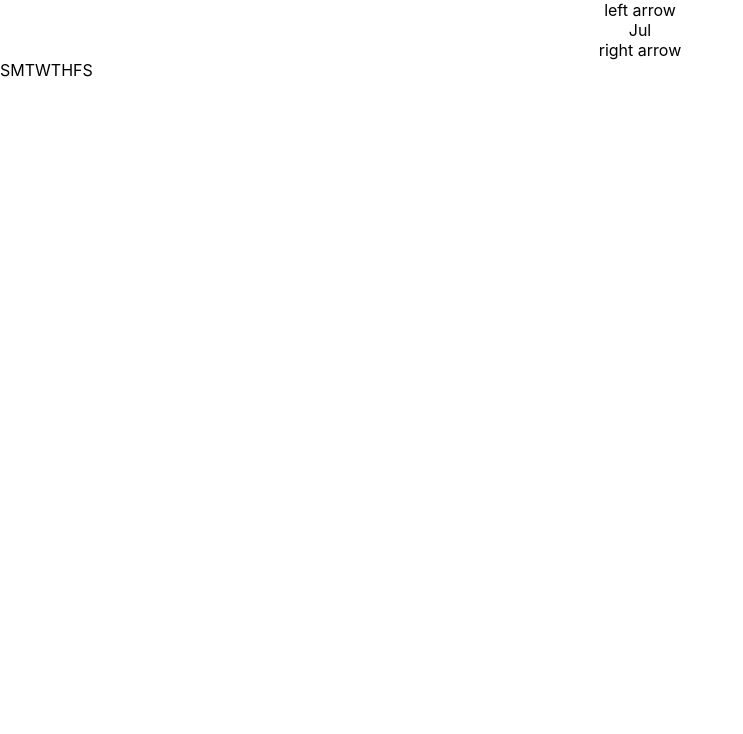
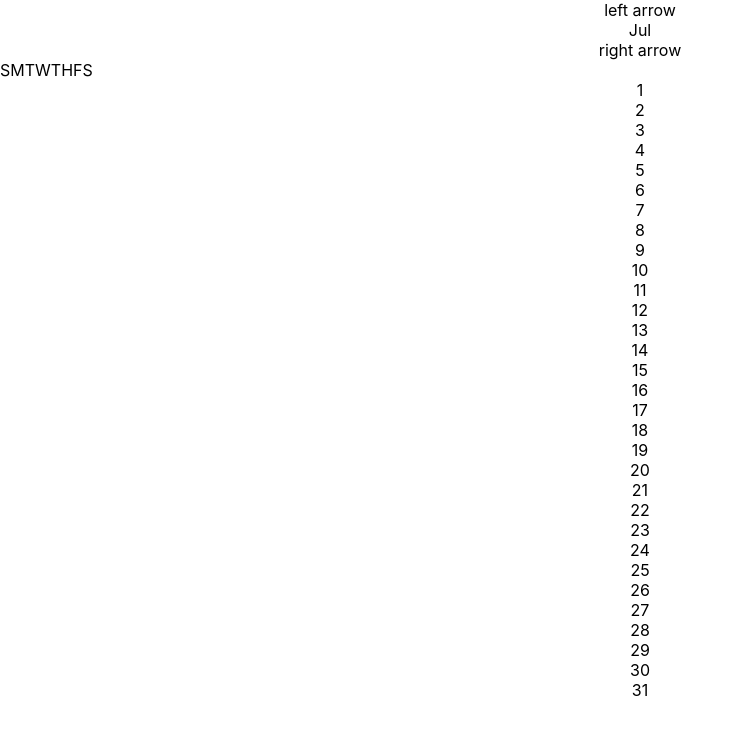
Before and after one commit to jenniferenck/interactive-calendar, a React (Create React App) app: page / in a window 1280 px wide. Shown: the top 734 px of the page, without its empty margins (0-743 px from the left). Built offline with nearby package versions, Linux system fonts and the light colour scheme.

Commit message:
added days to render

```diff
--- a/src/CalendarMonth/index.js
+++ b/src/CalendarMonth/index.js
@@ -5,17 +5,26 @@ class CalendarMonth extends Component {
   constructor(props) {
     super(props);
     this.state = {
-      currentMonth: moment().format('MMM'), // note: months are indexed starting at 0
+      currentDate: moment(), // gives the current date that we can use to produce additional dates
+      currentMonth: moment(), // note: months are indexed starting at 0
       firstSelectedDate: moment().date(),
       lastSelectedDate: null
     };
   }
 
-  renderDays = () => {};
+  renderDays = () => {
+    let count = 1;
+    let days = [];
+
+    while (count <= +this.state.currentMonth.daysInMonth()) {
+      days.push(<div>{count}</div>);
+      count++;
+    }
+    return days;
+  };
 
   render() {
     // console.log(this.state.currentMonth);
-    console.log(moment().format('M'));
     return (
       <div
         style={{
@@ -25,7 +34,7 @@ class CalendarMonth extends Component {
         }}
       >
         <div>left arrow</div>
-        <div>{this.state.currentMonth}</div>
+        <div>{this.state.currentMonth.format('MMM')}</div>
         <div>right arrow</div>
 
         <div className="days-row" style={{ display: 'flex' }}>
@@ -38,9 +47,7 @@ class CalendarMonth extends Component {
           <div>S</div>
         </div>
 
-        <div className="days-container">
-          {/* take whatever month it currently is and map thru all the dates of the month */}
-        </div>
+        <div className="days-container">{this.renderDays()}</div>
       </div>
     );
   }
```
